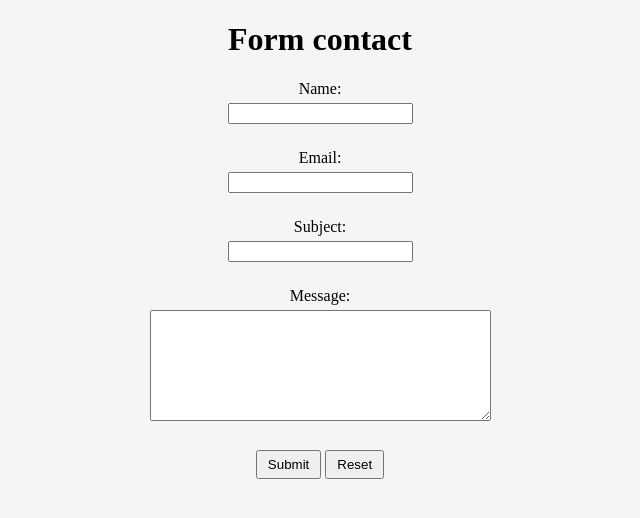
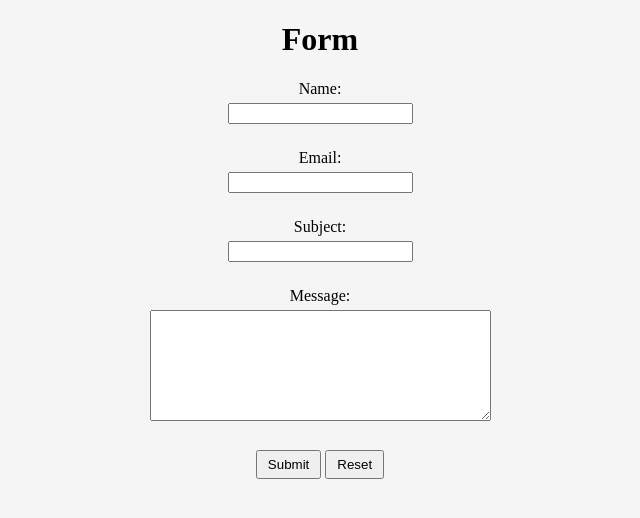
Before and after one commit to ELAgar/dpd-project-form, a website: page index.html in a window 1280 px wide. Shown: the whole page, without its empty margins (320-960 px from the left). Drawn offline with nearby package versions, Linux system fonts and the light colour scheme; no server answers.

Commit message:
practice commit from phpstorm

```diff
--- a/index.html
+++ b/index.html
@@ -14,7 +14,7 @@
     <script src="script.js"></script>
 </head>
 <body>
-<h1>Form contact</h1>
+<h1>Form</h1>
 <form name="contact-form" class="box" id="contact-form">
     <div class="form-field">
         <label for="name">Name: </label>
```
